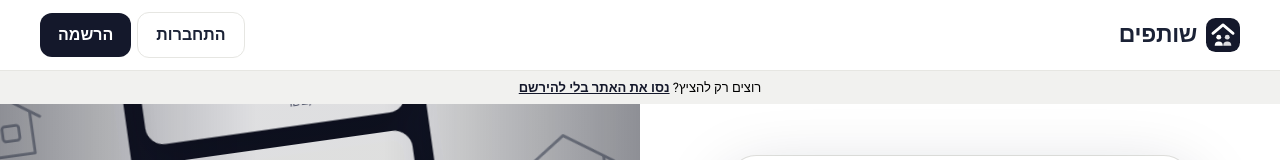
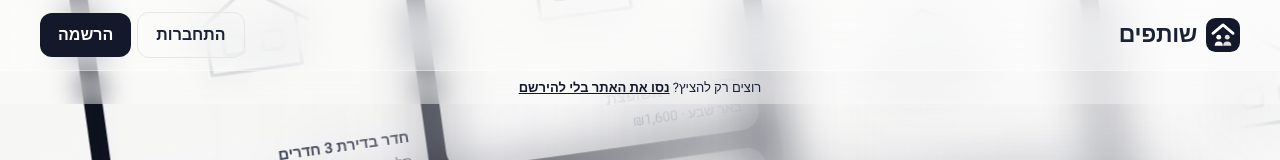
Before and after one commit to YShabtay/shutafim, a React (Vite) app: page /new in a window 1280 px wide. Shown: the top 160 px of the page. Built offline with nearby package versions, Linux system fonts and the light colour scheme; no server answers; the database is empty.

Commit message:
Auth page: glass header, full-page ads that blur softly into the floating form
Co-Authored-By: Claude Sonnet 5.5 <noreply@anthropic.com>

```diff
--- a/src/components/Login.jsx
+++ b/src/components/Login.jsx
@@ -42,7 +42,7 @@ function Ads() {
   useEffect(() => { api.listPosts().then(l => setPosts(l.slice(0, 12))).catch(() => setPosts([])) }, [])
   const list = posts && posts.length >= 4 ? posts : FALLBACK
   // כל עמודה מציגה את כל המודעות, בסדר שונה, ופעמיים כדי שהלולאה תהיה חלקה
-  const cols = [0, 1, 2].map(i => {
+  const cols = [0, 1, 2, 3, 4].map(i => {
     const k = (i * 2) % list.length
     let a = [...list.slice(k), ...list.slice(0, k)]
     while (a.length < 5) a = [...a, ...a]
@@ -66,10 +66,12 @@ function Ads() {
 }
 
 function Shell({ children }) {
+  // מצב מיוחד לעמוד הזה: סרגל עליון שקוף ורקע מודעות מאחורי הכול
+  useEffect(() => { document.body.classList.add('authmode'); return () => document.body.classList.remove('authmode') }, [])
   return (
     <div className="authpage">
+      <div className="authbg"><Ads /><div className="authfrost" /></div>
       <div className="authpane"><div className="authform">{children}</div></div>
-      <div className="authart"><Ads /></div>
     </div>
   )
 }
--- a/src/styles.css
+++ b/src/styles.css
@@ -229,15 +229,18 @@ footer{text-align:right}
 .legal a{color:var(--mute);text-decoration:underline}
 
 /* auth page layout */
-.authpage{position:relative;margin:0 calc(50% - 50vw);min-height:max(640px,calc(100vh - 150px));display:grid;grid-template-columns:1fr 1fr;background:var(--bg)}
+.authpage{position:relative;margin:0 calc(50% - 50vw);min-height:calc(100vh - 140px);display:grid;grid-template-columns:1fr 1fr}
+.authbg{position:fixed;inset:0;z-index:0;overflow:hidden;background:#0f1222}
+.authfrost{position:absolute;inset:0;z-index:1;pointer-events:none;background:linear-gradient(to right,rgba(255,255,255,0) 15%,rgba(248,248,250,.55) 100%);-webkit-backdrop-filter:blur(24px) saturate(1.15);backdrop-filter:blur(24px) saturate(1.15);-webkit-mask-image:linear-gradient(to right,transparent 12%,#000 62%);mask-image:linear-gradient(to right,transparent 12%,#000 62%)}
 .authpane{position:relative;z-index:2;display:grid;place-items:center;padding:28px clamp(16px,4vw,48px)}
-.authform{width:min(460px,100%);background:var(--card);border-radius:26px;padding:32px clamp(20px,4vw,40px);box-shadow:0 24px 70px rgba(20,25,45,.22),0 0 0 1px var(--line)}
-.authart{position:relative;overflow:hidden;background:#0f1222}
-.authart::before{content:"";position:absolute;inset:0;z-index:1;background:linear-gradient(90deg,rgba(15,18,34,.45),rgba(15,18,34,.1) 40%,rgba(15,18,34,.1) 60%,rgba(15,18,34,.45))}
+.authform{width:min(460px,100%);background:rgba(255,255,255,.9);-webkit-backdrop-filter:blur(18px);backdrop-filter:blur(18px);border-radius:26px;padding:32px clamp(20px,4vw,40px);box-shadow:0 30px 80px rgba(20,25,45,.28),0 0 0 1px rgba(255,255,255,.6) inset}
+body.authmode .top{background:rgba(255,255,255,.5);-webkit-backdrop-filter:blur(18px) saturate(1.6);backdrop-filter:blur(18px) saturate(1.6);border-bottom-color:rgba(255,255,255,.35)}
+body.authmode .demo{position:relative;z-index:2;background:rgba(255,255,255,.3);-webkit-backdrop-filter:blur(14px);backdrop-filter:blur(14px);color:var(--ink)}
+body.authmode footer{display:none}
 .authform .authbox{max-width:none;margin:0 auto}
-.mq{position:absolute;inset:-10% -6%;display:grid;grid-template-columns:repeat(3,1fr);gap:16px;transform:rotate(-8deg) scale(1.15)}
+.mq{position:absolute;inset:-10% -6%;display:grid;grid-template-columns:repeat(5,1fr);gap:16px;transform:rotate(-8deg) scale(1.15)}
 .mqcol{display:flex;flex-direction:column;gap:16px;will-change:transform}
-.mqcol.up{animation:mqup 60s linear infinite}.mqcol.down{animation:mqdown 60s linear infinite}
+.mqcol.up{animation:mqup 90s linear infinite}.mqcol.down{animation:mqdown 90s linear infinite}
 @keyframes mqup{to{transform:translateY(-50%)}}
 @keyframes mqdown{from{transform:translateY(-50%)}to{transform:translateY(0)}}
 .mqcard{background:rgba(255,255,255,.96);color:#14182b;border-radius:16px;padding:8px 8px 12px;display:flex;flex-direction:column;gap:3px;box-shadow:0 8px 24px rgba(0,0,0,.25)}
@@ -247,7 +250,7 @@ footer{text-align:right}
 .mqph img{width:100%;height:100%;object-fit:cover;display:block}
 .mqph .plh{height:100%;border-radius:0}
 @media(prefers-reduced-motion:reduce){.mqcol{animation:none!important}}
-@media(max-width:820px){.authpage{grid-template-columns:1fr;background:#0f1222}.authart{position:absolute;inset:0}.authart::before{background:radial-gradient(ellipse at center,rgba(15,18,34,.55),rgba(15,18,34,.25) 55%,rgba(15,18,34,.7))}.authpane{padding:28px 16px}.authform{box-shadow:0 30px 80px rgba(0,0,0,.45)}.mq{grid-template-columns:repeat(3,1fr)}.mqcol:nth-child(n+4){display:none}}
+@media(max-width:820px){.authpage{grid-template-columns:1fr}.authfrost{background:rgba(15,18,34,.35);-webkit-backdrop-filter:blur(5px);backdrop-filter:blur(5px);-webkit-mask-image:none;mask-image:none}.authpane{padding:28px 16px}.mq{grid-template-columns:repeat(3,1fr)}.mqcol:nth-child(n+4){display:none}}
 @media(max-width:560px){.mq{grid-template-columns:repeat(2,1fr)}.mqcol:nth-child(n+3){display:none}.authpane{padding:16px 12px}.authpage{min-height:calc(100vh - 120px)}}
 
 /* header: user menu */
```
